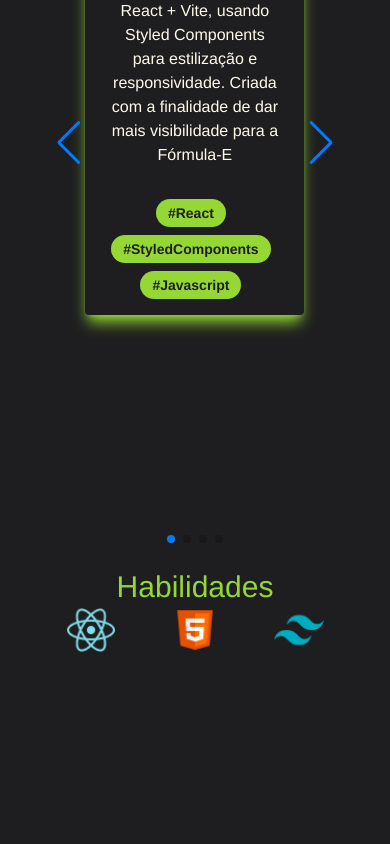
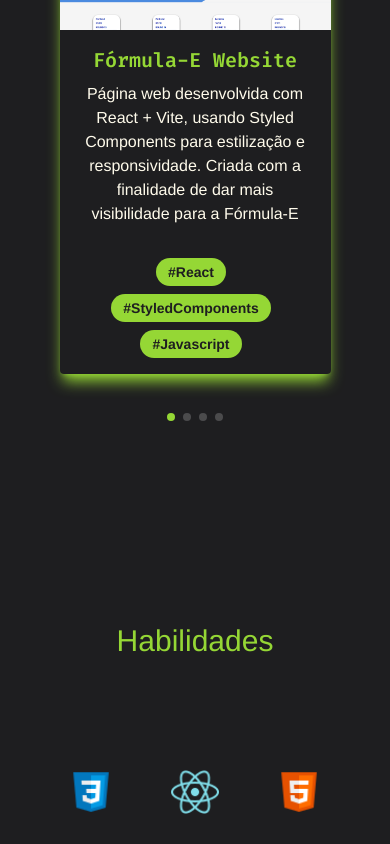
Before and after one commit to Giulia-Rocha/site_portifolio, a React (Vite) app: page / in a window 390 px wide. Shown: the part 1660-2504 px from the top of the page. Built offline with nearby package versions, Linux system fonts and the light colour scheme.

Commit message:
finalizando responsividade e menu hamburguer

```diff
--- a/src/Home.jsx
+++ b/src/Home.jsx
@@ -32,6 +32,7 @@ import nearguard from './assets/near-guard.jpg'
 import smartEnergy from './assets/smart-energy.png'
 
 
+
 const Home = () => {
   return (
     <section className="min-h-screen w-full">
@@ -46,10 +47,10 @@ const Home = () => {
         <section id='Sobre' className="min-h-[60vh] w-full p-10 flex flex-col items-center justify-center gap-40 lg:gap-10">
             <h2 className='text-xl  text-center md:text-2xl font-medium font-fire text-mygreen '>Olá, eu sou a Giulia Barbizan!</h2>
             <p className=" text-amber-50 text-center md:text-justify  md: text-lg lg:p-30  ">Estudante de Engenharia de Software, apaixonada por <span className='font-bold font-fire text-mygreen'>inovação e tecnologia</span> , com sólida base em Java e experiência em desenvolvimento front-end com React. <br/>Meu objetivo é me tornar desenvolvedora <span className='font-bold font-fire text-mygreen'>Full-stack</span> , criando soluções eficientes e bem estruturadas, sempre aplicando boas práticas e buscando aprimorar minhas habilidades para enfrentar novos desafios.</p>
-            <a href="" className='w-40 h-10 flex justify-center items-center rounded-4xl bg-mygreen font-fire text-lg font-semibold'>Download CV</a>
+            <a href="/CV-Giulia_Barbizan.pdf" download="Cv-Giulia.pdf" className='w-40 h-10 flex justify-center items-center rounded-4xl bg-mygreen font-fire text-lg font-semibold'>Download CV</a>
 
         </section>
-        <section id='projetos'className='h-screen p-2 md:p-10'>
+        <section id='projetos'className='h-screen  gp-2 md:p-10 flex flex-col justify-around'>
             <h2 class='text-3xl font-light text-mygreen flex justify-center '>Projetos</h2>
             <Swiper
 
@@ -69,7 +70,7 @@ const Home = () => {
                         },
                         768:{
                             slidesPerView: 1,
-                            spaceBetween: 30,
+                            spaceBetween: 0,
                         },
                         1024:{
                             slidesPerView: 2,
@@ -90,7 +91,7 @@ const Home = () => {
                 centeredSlides={true}
                 navigation = {true}
                 modules = {[Pagination,Navigation]}
-                className='mySwiper m-10 md:w-70 lg:w-60'>
+                className='mySwiper m-10 md:w-70 lg:w-60 '>
                 <SwiperSlide>
                     <div class="max-w-sm  rounded overflow-hidden shadow-lg shadow-mygreen m-10 ">
                         <img class="w-full" src={projeto1} alt="formula e website"/>
@@ -101,7 +102,7 @@ const Home = () => {
                                 Criada com a finalidade de dar mais visibilidade para a Fórmula-E
                             </p>
                         </div>
-                        <div class="px-6 pt-4 pb-2  ">
+                        <div class="px-6 pt-4 pb-2 ">
                             <span class="inline-block bg-mygreen rounded-full px-3 py-1 text-sm font-semibold text-myblack mr-2 mb-2">#React</span>
                             <span class="inline-block bg-mygreen rounded-full px-3 py-1 text-sm font-semibold text-myblack mr-2 mb-2">#StyledComponents</span>
                             <span class="inline-block bg-mygreen rounded-full px-3 py-1 text-sm font-semibold text-myblack mr-2 mb-2">#Javascript</span>
@@ -156,7 +157,7 @@ const Home = () => {
                 </SwiperSlide>
             </Swiper>
         </section>
-        <section id='skills' className=''>
+        <section id='skills' className=' min-h-[50vh] flex flex-col items-center justify-around'>
             <h2 className='text-3xl font-light text-mygreen flex justify-center mt-20'>Habilidades</h2>
             <Swiper
 
--- a/src/components/Footer.jsx
+++ b/src/components/Footer.jsx
@@ -1,7 +1,7 @@
 
 const Footer = () => {
   return (
-    <div className="w-full h-auto bg-mygreen font-fire font-semibold text-[15px] md:text-xl p-2 flex justify-center items-center text-myblack ">
+    <div className="w-full h-auto bg-mygreen font-fire font-semibold text-[15px]   text-center md:text-xl p-2 flex justify-center items-center text-myblack ">
         <h5>@2025 - Todos os direitos reservados</h5>
     </div>
   )
--- a/src/components/MenuHamburguer.jsx
+++ b/src/components/MenuHamburguer.jsx
@@ -21,7 +21,7 @@ const MenuHamburguer = () => {
 
       {/* Menu */}
       <nav className={`menu ${isOpen ? "open" : ""}`}>
-        <ul className="font-fire text-mygreen  text-lg flex flex-wrap justify-center items-center gap-10 ">
+        <ul className=" section font-fire text-mygreen  text-lg flex flex-col flex-wrap justify-center items-center gap-10 ">
             <Link to="projetos" smooth={true} duration={700} className="cursor-pointer">
             Projetos
             </Link>
--- a/src/components/Nav.jsx
+++ b/src/components/Nav.jsx
@@ -4,7 +4,7 @@ import MenuHamburguer from "./MenuHamburguer";
 
 const Nav = () => {
   return (
-    <div className="header">
+    <div className="header h-auto">
       <nav className="menu-big w-full h-20 flex  p-2 justify-center">
         <ul className="font-fire text-mygreen  text-lg flex flex-wrap justify-center items-center gap-20">
           <Link to="projetos" smooth={true} duration={700} className="cursor-pointer">
--- a/src/styles.css
+++ b/src/styles.css
@@ -20,16 +20,24 @@
 
   .swiper {
     width: 80%;
-    height: 100%;
+    display:flex;
+    justify-content: center;
+    align-items: center;
+    margin: 0 auto;
+
+
   }
 
+
   .swiper-slide {
+    width: 100% ;
     text-align: center;
     font-size: 18px;
     /* Center slide text vertically */
-    display: flex;
+    display: flex !important;
     justify-content: center;
     align-items: center;
+
 
   }
 
@@ -44,14 +52,13 @@
   }
 .swiper-button-prev,
 .swiper-button-next {
-  color: #95D735 ;
+  color: #95D735 !important;
 
 }
 
 
 .swiper-one{
     width: 80%;
-    height: 50vh;
     display: flex;
     justify-content: center;
     align-items: center;
@@ -65,7 +72,8 @@
     width: fit-content;
     height: fit-content;
     display: flex;
-    justify-content: space-between;
+    justify-content: center;
+
 
 }
 .swiper-one .swiper-wrapper{
@@ -75,18 +83,24 @@
     width: 50px;
     height: 50px;
 }
-.swiper-horizontal > .swiper-pagination-bullets,
- .swiper-pagination-bullets.swiper-pagination-horizontal{
-  bottom: var(--swiper-pagination-bottom, 60px);
+
+.swiper-wrapper{
+  padding-bottom: 40px;
 }
+.swiper-pagination-bullet{
+  background: #fff !important;
+}
+.swiper-pagination-bullet-active{
+  background: #95D735 !important;
+}
+
 
 /* Estilo menu hamburguer*/
 
 .hamburguer-menu-container{
   position: relative;
-  display:none;
+}
 
-}
 
 
 .hamburger-icon {
@@ -104,12 +118,12 @@
   height: 3px;
   background: #95D735;
   border-radius: 20px;
-  transition: all 0.3s ease;
+  transition: all 0.5s ease;
 }
 
 /* Transformações para o ícone de "X" quando o menu estiver aberto */
 .hamburger-icon .bar.open:nth-child(1) {
-  transform: rotate(45deg) translate(5px, 5px);
+  transform: rotate(45deg) translate(5px, 6px);
 }
 
 .hamburger-icon .bar.open:nth-child(2) {
@@ -117,30 +131,40 @@
 }
 
 .hamburger-icon .bar.open:nth-child(3) {
-  transform: rotate(-45deg) translate(5px, -5px);
+  transform: rotate(-45deg) translate(5px, -6px);
 }
 
 /* Estilos do menu */
 .menu {
-  position: absolute;
+  position: relative;
   top: 5px;
-  right: 90px;
-  width: 200px;
-  height: 0;
+  width: 100%;
+  max-height: 0;
   overflow: hidden;
-  transition: height 0.3s ease;
-
+  opacity: 0;
+  transform: translateY(-10px);
+  transition: opacity 0.4s ease, transform 0.4s ease, max-height 0.4s ease;
+  display: flex;
+  align-items: center;
+  justify-content: center;
 
 
 }
 
 .menu.open {
-  min-height: 250px;
+  height: auto;
   background:#1E1E20;
   display: flex;
-
-
-
+  position: relative;
+  width: 100%;
+  justify-content: center;
+  align-items: center;
+  align-self: center;
+  justify-self: center;
+  padding-bottom:30px;
+  opacity: 1;
+  transform: translateY(0);
+  max-height: 250px;
 
 }
 
@@ -161,6 +185,8 @@
 }
 .swiper-one{
   width: 80%;
+  display: flex;
+
 
 }
 .swiper-one .swiper-slide {
@@ -171,12 +197,12 @@
 }
 
 @media(max-width:640px){
-  .my-swiper{
+  .mySwiper{
     width: 90%;
   }
   .swiper-button-prev,
   .swiper-button-next {
-  display: none;
+  display: none !important;
 
 
 }
```
Also changed, not shown: 1 other file (tests, documents, lock files or other folders).
